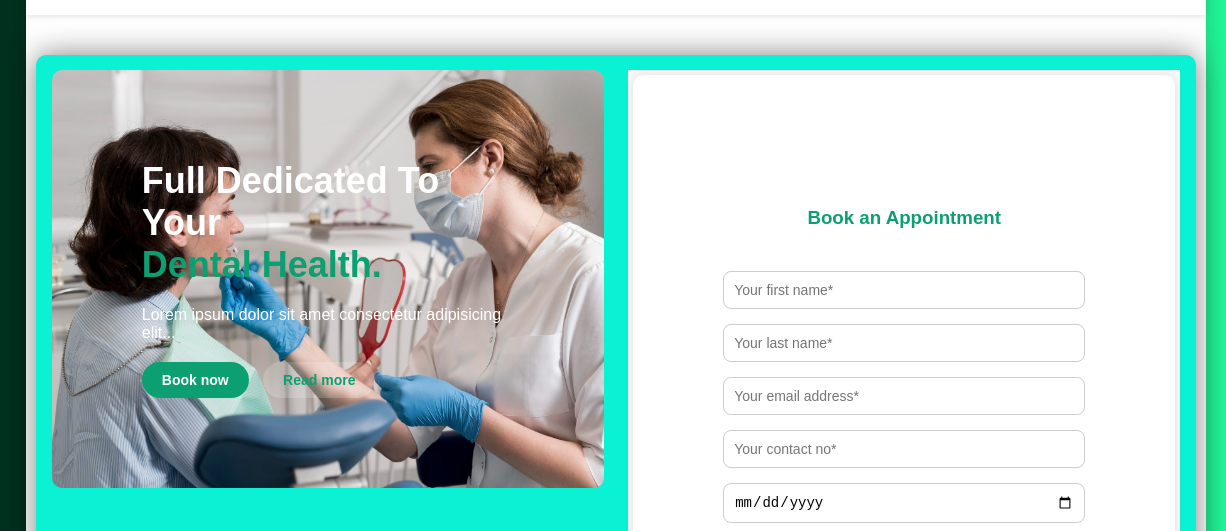
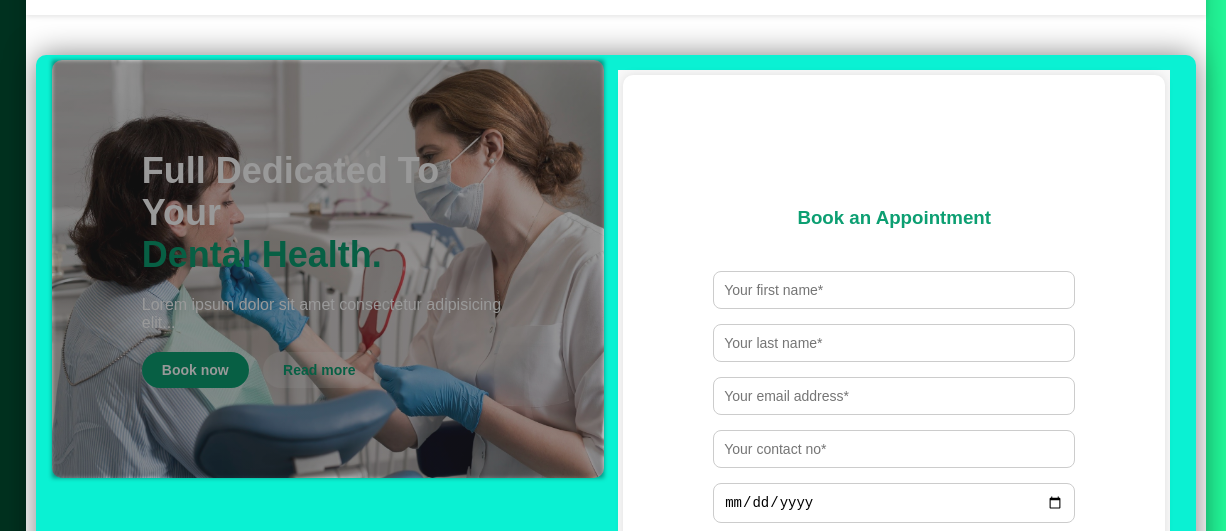
Before and after one commit to jogard24/modificarflexbox, a plain HTML site: page index.html in a window 1280 px wide. Shown: the part 269-800 px from the top of the page, 54-1280 px from the left. Drawn offline with Linux system fonts and the light colour scheme.

Commit message:
Diseño definitivo ejemplo landing page 2

```diff
--- a/styles.css
+++ b/styles.css
@@ -126,14 +126,28 @@ section.parrafo1 {
 }
 
 .texto {
+    position: relative;
+    margin: 0;
     padding: 90px;
-    background: rgba(0, 0, 0, 0.4);
     color: white;
-    background-image: url(assets/Imagen-dental.jpg);
+    background-image: linear-gradient(rgba(250, 250, 250, 0.1), rgba(250, 250, 250, 0.1)), url(assets/Imagen-dental.jpg);
     background-size: cover;
     background-position: center;
     border-radius: 10px;
     text-align: left;
+    z-index: 1;
+}
+
+.texto::before {
+    content: "";
+    position: absolute;
+    top: 0;
+    left: 0;
+    width: 100%;
+    height: 100%;
+    background: rgba(0, 0, 0, 0.4);
+    filter: brightness(1.4) blur(2px);
+    z-index: 0;
 }
 
 .parrafo1 h2 {
@@ -174,6 +188,10 @@ section.parrafo1 {
     background-color: rgba(255, 255, 255, 0.178);
     color: #0c9f72;
     border: 2px solid #0c9f72;
+}
+
+.boton-primero:hover {
+    background-color: #0a7b5a;
 }
 
 form button {
```
